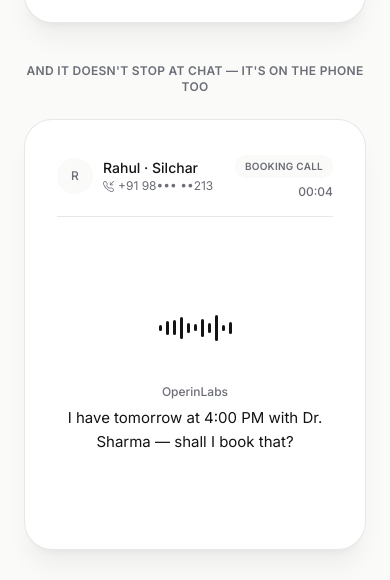
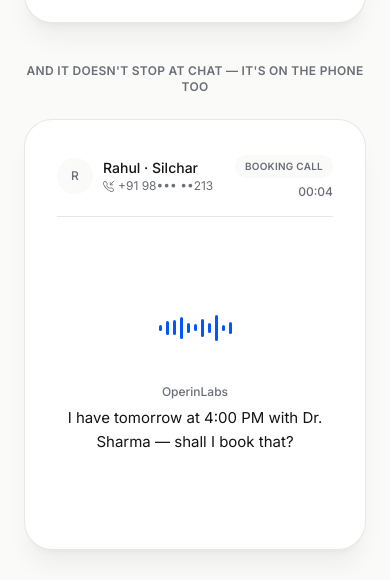
Before and after one commit to OperinLabs/OperinLabs-Landing-Page, a React (Vite) app: page / in a window 390 px wide. Shown: the part 1083-1663 px from the top of the page. Built offline with nearby package versions, Linux system fonts and the light colour scheme.

Commit message:
Update PhoneCallDemo.tsx

```diff
--- a/src/components/PhoneCallDemo.tsx
+++ b/src/components/PhoneCallDemo.tsx
@@ -174,20 +174,41 @@ export default function PhoneCallDemo() {
 
   return (
     <div className="relative w-full max-w-[540px] mx-auto">
-      <div className="relative rounded-[28px] border border-mono-line bg-white p-8 shadow-xl shadow-black/5">
+      <AnimatePresence mode="wait">
+        <motion.div
+          key={scenarioIndex}
+          initial={{ opacity: 0, y: 14 }}
+          animate={{ opacity: 1, y: 0 }}
+          exit={{ opacity: 0, y: -14 }}
+          transition={{ duration: 0.4, ease: "easeOut" }}
+          className="relative rounded-[28px] border border-mono-line bg-white p-8 shadow-xl shadow-black/5"
+        >
           {/* Header */}
           <div className="flex items-center justify-between border-b border-mono-line pb-4">
-          <AnimatePresence mode="wait">
-            <motion.div
-              key={scenario.patientName + scenario.type}
-              initial={{ opacity: 0, y: 4 }}
-              animate={{ opacity: 1, y: 0 }}
-              exit={{ opacity: 0, y: -4 }}
-              transition={{ duration: 0.3 }}
-              className="flex items-center gap-2.5 text-left"
-            >
-              <div className="flex h-9 w-9 shrink-0 items-center justify-center rounded-full bg-mono-bg text-xs font-medium text-mono-soft">
+            <div className="flex items-center gap-2.5 text-left">
+              <div className="relative flex h-9 w-9 shrink-0 items-center justify-center">
+                {phase === "ringing" && (
+                  <>
+                    <motion.span
+                      className="absolute inset-0 rounded-full bg-accent/25"
+                      animate={{ scale: [1, 1.9], opacity: [0.5, 0] }}
+                      transition={{ duration: 1.4, repeat: Infinity, ease: "easeOut" }}
+                    />
+                    <motion.span
+                      className="absolute inset-0 rounded-full bg-accent/25"
+                      animate={{ scale: [1, 1.9], opacity: [0.5, 0] }}
+                      transition={{
+                        duration: 1.4,
+                        repeat: Infinity,
+                        ease: "easeOut",
+                        delay: 0.5,
+                      }}
+                    />
+                  </>
+                )}
+                <div className="relative flex h-9 w-9 items-center justify-center rounded-full bg-mono-bg text-xs font-medium text-mono-soft">
                   {scenario.patientName.charAt(0)}
+                </div>
               </div>
               <div>
                 <p className="text-sm font-medium text-mono-ink">
@@ -202,8 +223,7 @@ export default function PhoneCallDemo() {
                   {scenario.phone}
                 </p>
               </div>
-            </motion.div>
-          </AnimatePresence>
+            </div>
 
             <div className="text-right">
               <span className="inline-block rounded-full bg-mono-bg px-2.5 py-1 text-[10px] font-semibold uppercase tracking-wide text-mono-soft">
@@ -219,11 +239,18 @@ export default function PhoneCallDemo() {
 
           {/* Waveform + captions */}
           <div className="mt-5 flex min-h-[280px] flex-col items-center justify-center gap-7 text-center">
-          <div className="flex h-14 items-center gap-1">
+            <div className="relative flex h-14 items-center gap-1">
+              {isLive && (
+                <motion.div
+                  className="absolute inset-x-[-16px] inset-y-[-10px] -z-10 rounded-full bg-accent-soft blur-xl"
+                  animate={{ opacity: [0.3, 0.6, 0.3] }}
+                  transition={{ duration: 2.2, repeat: Infinity, ease: "easeInOut" }}
+                />
+              )}
               {Array.from({ length: 11 }).map((_, i) => (
                 <motion.span
                   key={i}
-                className="w-[3px] rounded-full bg-mono-ink"
+                  className={isLive ? "w-[3px] rounded-full bg-accent" : "w-[3px] rounded-full bg-mono-line"}
                   animate={
                     isLive
                       ? { height: [6, 10 + ((i * 7) % 34), 6] }
@@ -240,9 +267,13 @@ export default function PhoneCallDemo() {
             </div>
 
             {(phase === "ringing" || phase === "connecting") && (
-            <p className="text-sm font-medium text-mono-soft">
+              <motion.p
+                initial={{ opacity: 0 }}
+                animate={{ opacity: 1 }}
+                className="text-sm font-medium text-mono-soft"
+              >
                 {phase === "ringing" ? "Incoming call…" : "Connecting…"}
-            </p>
+              </motion.p>
             )}
 
             {phase === "live" && activeCaption && (
@@ -267,9 +298,9 @@ export default function PhoneCallDemo() {
 
             {phase === "outcome" && (
               <motion.div
-              initial={{ opacity: 0, y: 8, scale: 0.97 }}
+                initial={{ opacity: 0, y: 8, scale: 0.9 }}
                 animate={{ opacity: 1, y: 0, scale: 1 }}
-              transition={{ duration: 0.3, ease: "easeOut" }}
+                transition={{ type: "spring", stiffness: 340, damping: 22 }}
                 className="flex flex-col items-center gap-2"
               >
                 <span
@@ -288,15 +319,21 @@ export default function PhoneCallDemo() {
                 </span>
 
                 {scenario.channelChip && (
-                <span className="inline-flex items-center gap-1.5 rounded-full bg-green-50 px-3 py-1.5 text-xs font-medium text-green-700">
+                  <motion.span
+                    initial={{ opacity: 0, y: 4 }}
+                    animate={{ opacity: 1, y: 0 }}
+                    transition={{ delay: 0.15, duration: 0.25 }}
+                    className="inline-flex items-center gap-1.5 rounded-full bg-green-50 px-3 py-1.5 text-xs font-medium text-green-700"
+                  >
                     <BsWhatsapp className="text-[13px]" aria-hidden="true" />
                     {scenario.channelChip}
-                </span>
+                  </motion.span>
                 )}
               </motion.div>
             )}
           </div>
-      </div>
+        </motion.div>
+      </AnimatePresence>
     </div>
   );
 }
```
Lines whose indentation alone changed are shown as unchanged.
